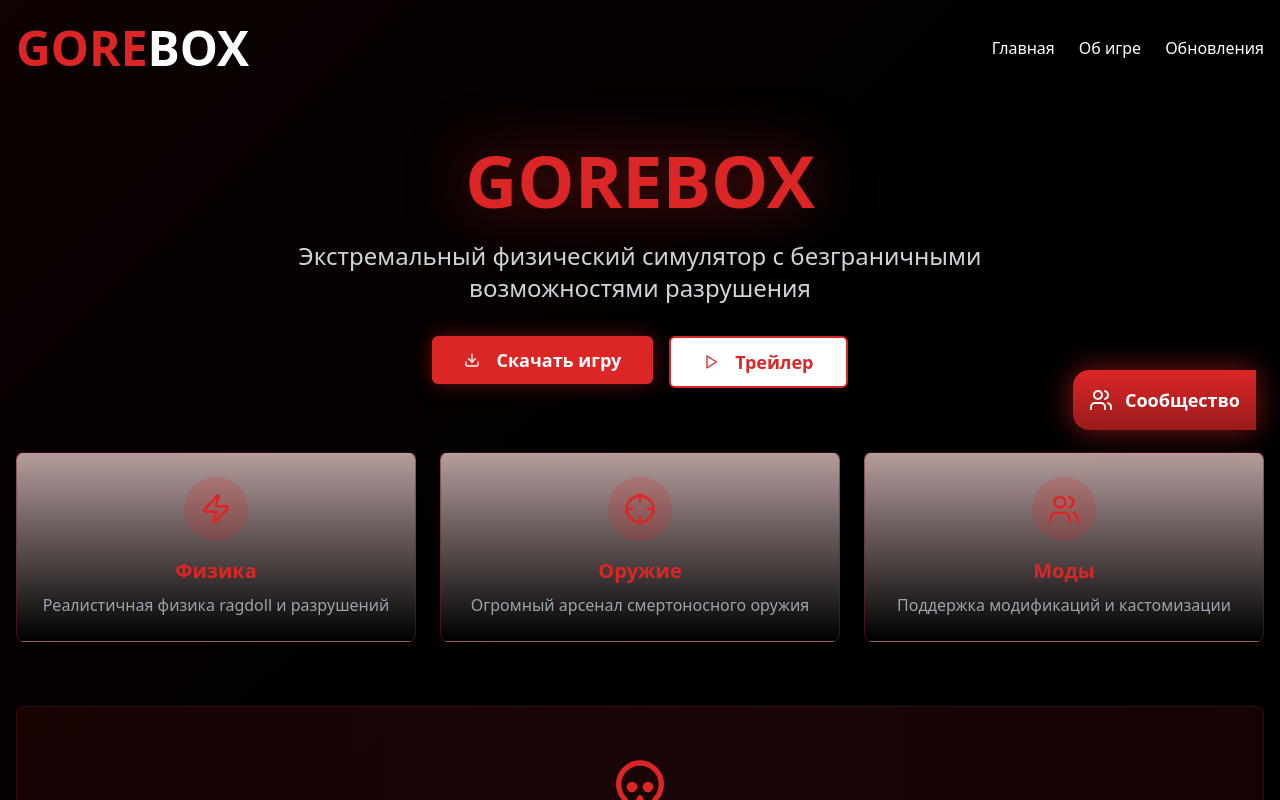
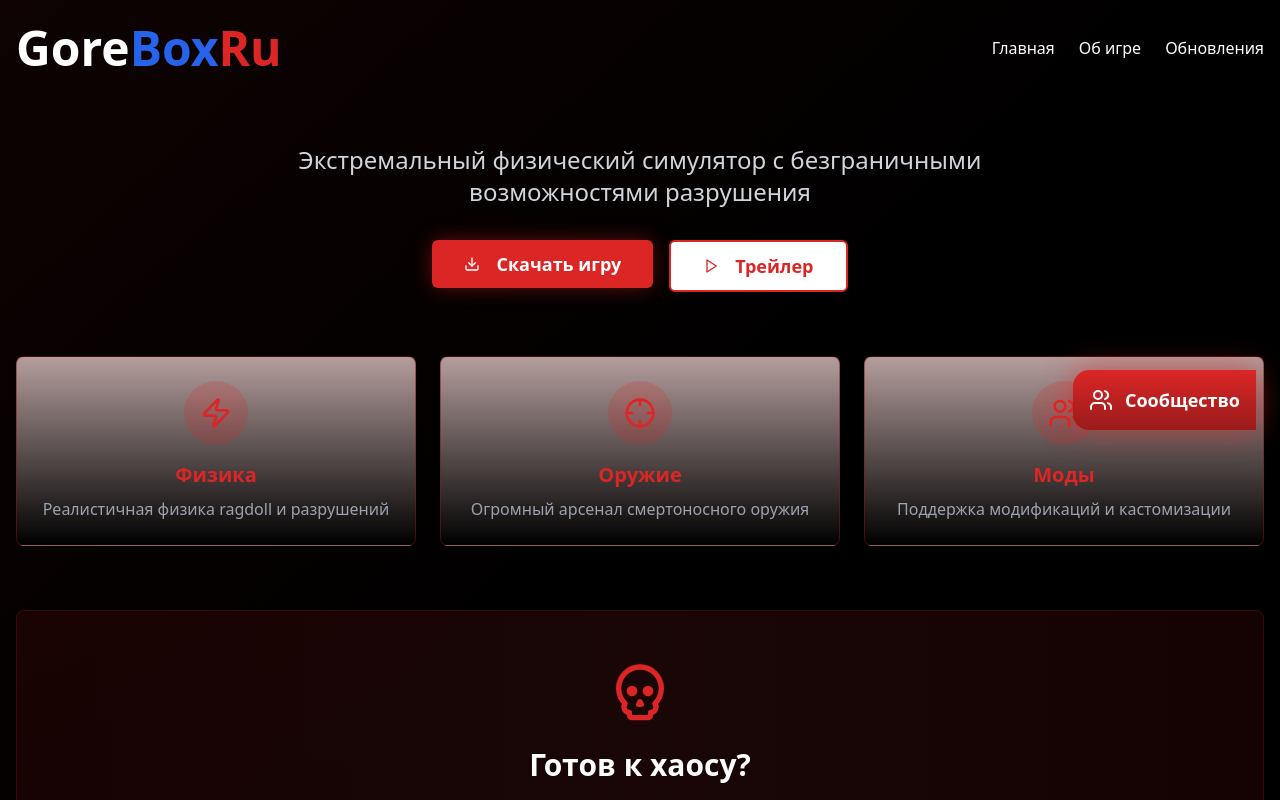
Before and after one commit to pr-poehali-dev/gorebox-web-development, a React (Vite) app: page / in a window 1280 px wide. Shown: the top 800 px of the page. Built offline with nearby package versions, Linux system fonts and the light colour scheme.

Commit message:
Добавить логотип Gore Box Ru

```diff
--- a/src/pages/Index.tsx
+++ b/src/pages/Index.tsx
@@ -22,8 +22,9 @@ const Index = () => {
         <header className="container mx-auto px-4 py-6">
           <div className="flex items-center justify-between">
             <h1 className="text-4xl md:text-5xl font-bold">
-              <span className="text-red-600">GORE</span>
-              <span className="text-white">BOX</span>
+              <span className="text-white">Gore</span>
+              <span className="text-blue-600">Box</span>
+              <span className="text-red-600">Ru</span>
             </h1>
             <nav className="hidden md:flex gap-6">
               <a href="#" className="hover:text-red-600 transition-colors">Главная</a>
@@ -35,9 +36,6 @@ const Index = () => {
 
         <main className="container mx-auto px-4 py-12">
           <section className="text-center mb-16 animate-fade-in">
-            <h2 className="text-5xl md:text-7xl font-black mb-6 text-red-600 drop-shadow-[0_0_30px_rgba(220,38,38,0.5)]">
-              GOREBOX
-            </h2>
             <p className="text-xl md:text-2xl text-gray-300 mb-8 max-w-3xl mx-auto">
               Экстремальный физический симулятор с безграничными возможностями разрушения
             </p>
```
